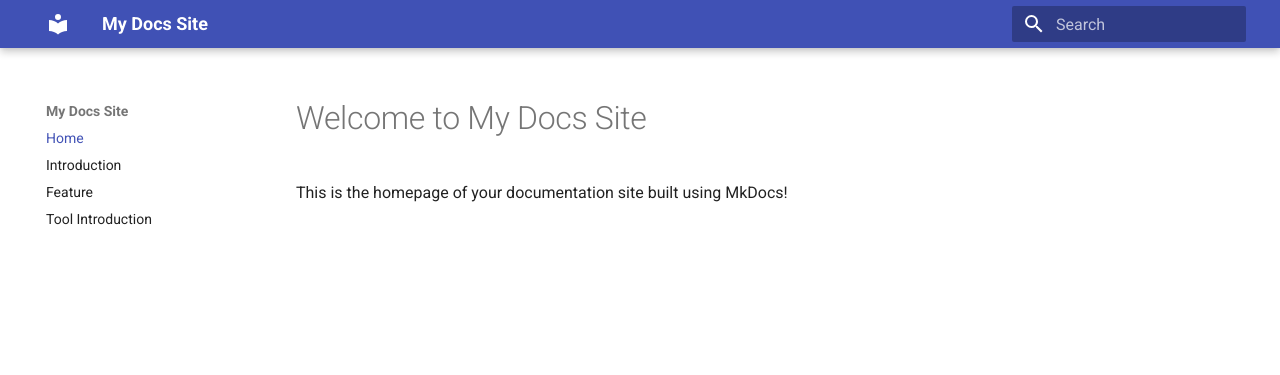
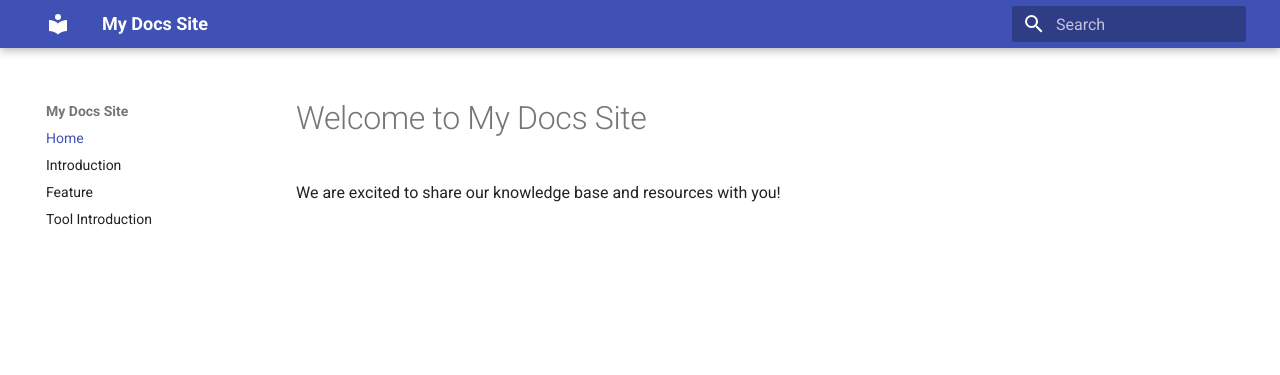
Before and after one commit to sdineshkumar76/my-docs-project, an MkDocs documentation site: the page built from docs/index.md, in a window 1280 px wide. Shown: the top 375 px of the page. Built offline with MkDocs 1.6.1 and Material for MkDocs 9.7.7, drawn with Linux system fonts in a browser that asks for light colours.

Commit message:
fix: Improve home page intro (colleague's change via direct commit)

```diff
--- a/docs/index.md
+++ b/docs/index.md
@@ -1,3 +1,3 @@
 # Welcome to My Docs Site
 
-This is the homepage of your documentation site built using MkDocs!
+We are excited to share our knowledge base and resources with you!
```
